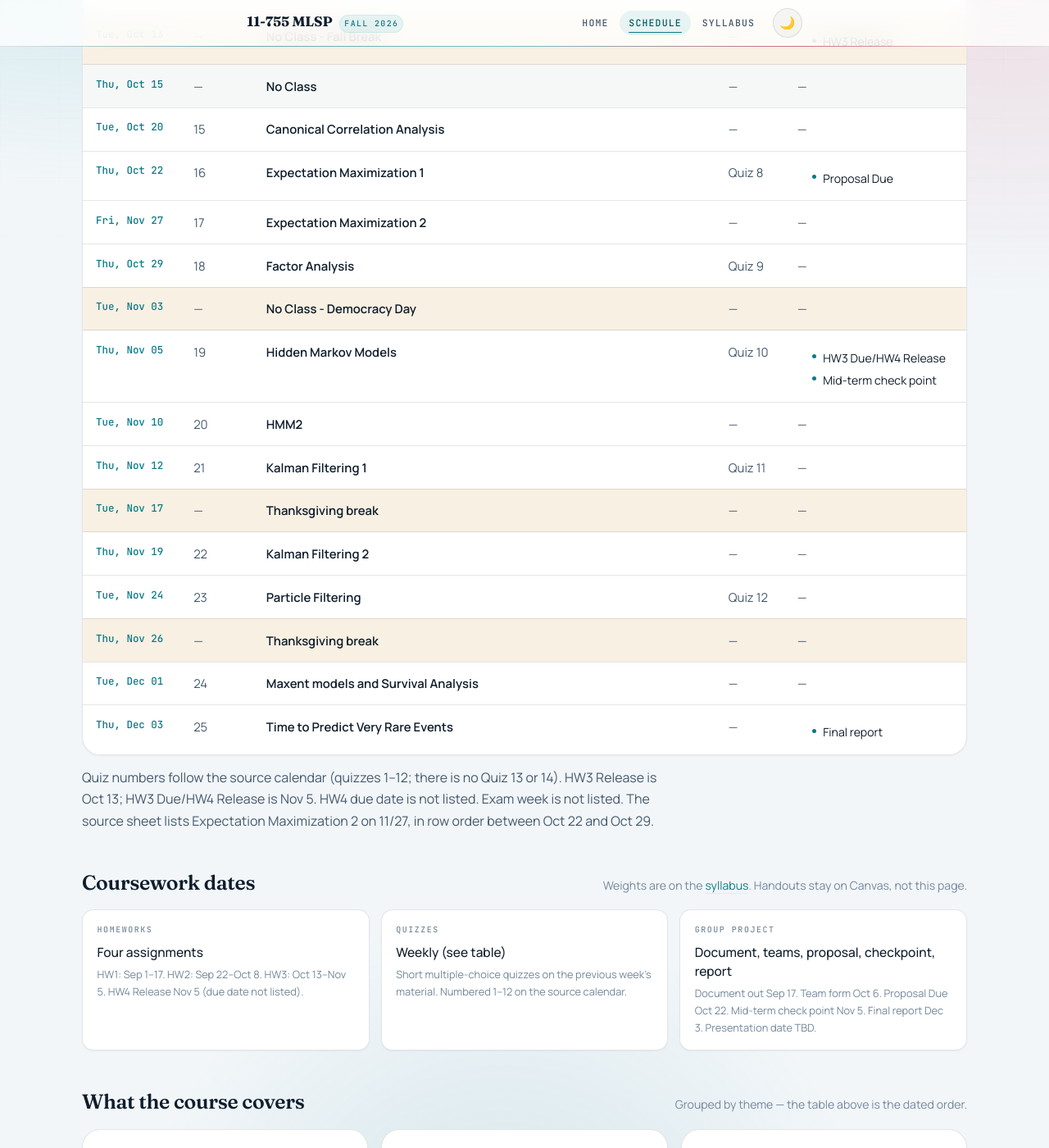
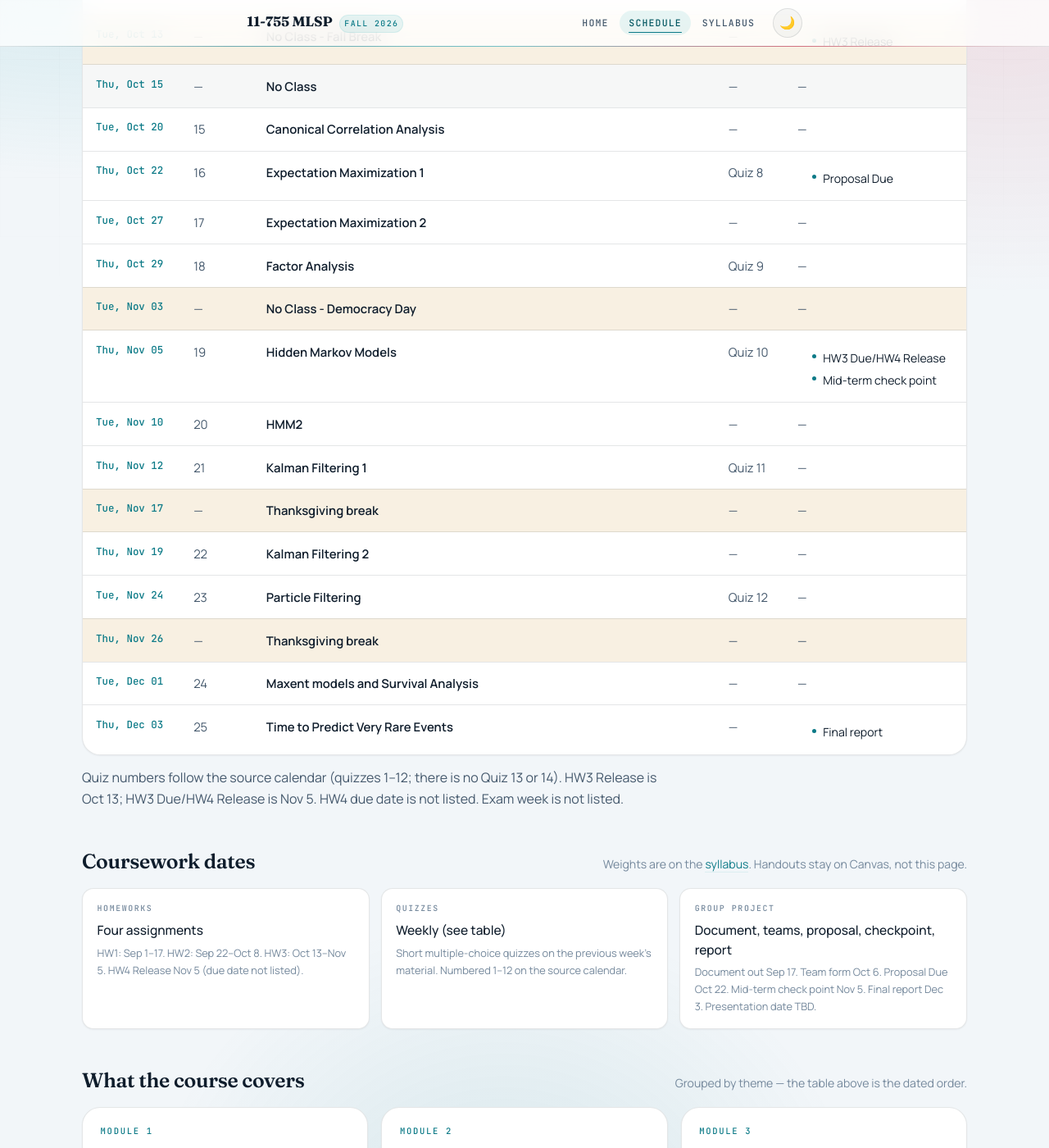
Before and after one commit to cmu-mlsp/mlspcourse, a Jekyll site: the page built from _pages/schedule.md, in a window 1280 px wide and 1400 px high, scrolled down 1411 px. Shown: the whole window at 82% size. Built offline with Jekyll 4.4.1, drawn with Linux system fonts in a browser that asks for light colours; nearby versions of some CDN libraries; comment, search, counter and statistics services are not loaded.

Commit message:
Correct Expectation Maximization 2 to 27 October.
Co-authored-by: Cursor <cursoragent@cursor.com>

```diff
--- a/_data/lectures_fall2026.yml
+++ b/_data/lectures_fall2026.yml
@@ -155,13 +155,12 @@
     - Proposal Due
   # TODO restore slides: https://drive.google.com/file/d/1YaHrGG8PBIOc5cg9KYuH4FPWX6r5hjTe/view?usp=sharing
 
-- date: 2026-11-27
+- date: 2026-10-27
   type: lecture
   lecture: 17
   title: Expectation Maximization 2
   quiz:
   work: []
-  # PDF date cell is 11/27, in row order between 10/22 and 10/29.
   # TODO restore slides: https://drive.google.com/file/d/1NLLuDr6Dh0nkVE9QCzH3McwpJj0veAlW/view?usp=sharing
 
 - date: 2026-10-29
--- a/_pages/schedule.md
+++ b/_pages/schedule.md
@@ -62,8 +62,7 @@ shift with class discussion.</p>
 </div>
 
 <p class="schedule-footnote">Quiz numbers follow the source calendar (quizzes 1–12; there is no Quiz 13 or 14).
-HW3 Release is Oct 13; HW3 Due/HW4 Release is Nov 5. HW4 due date is not listed. Exam week is not listed.
-The source sheet lists Expectation Maximization 2 on 11/27, in row order between Oct 22 and Oct 29.</p>
+HW3 Release is Oct 13; HW3 Due/HW4 Release is Nov 5. HW4 due date is not listed. Exam week is not listed.</p>
 
 <section class="section" id="coursework">
   <div class="section__head">
```
